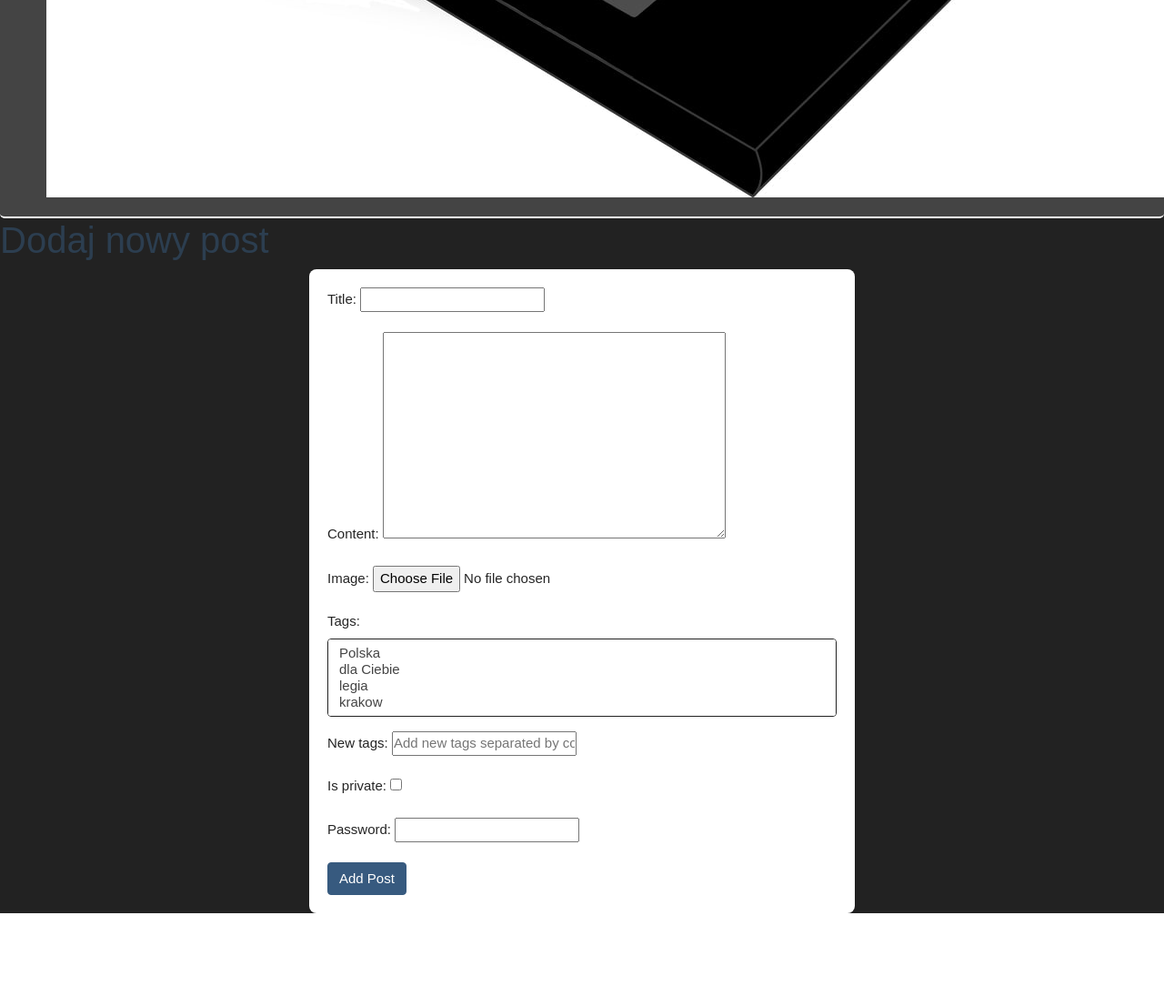
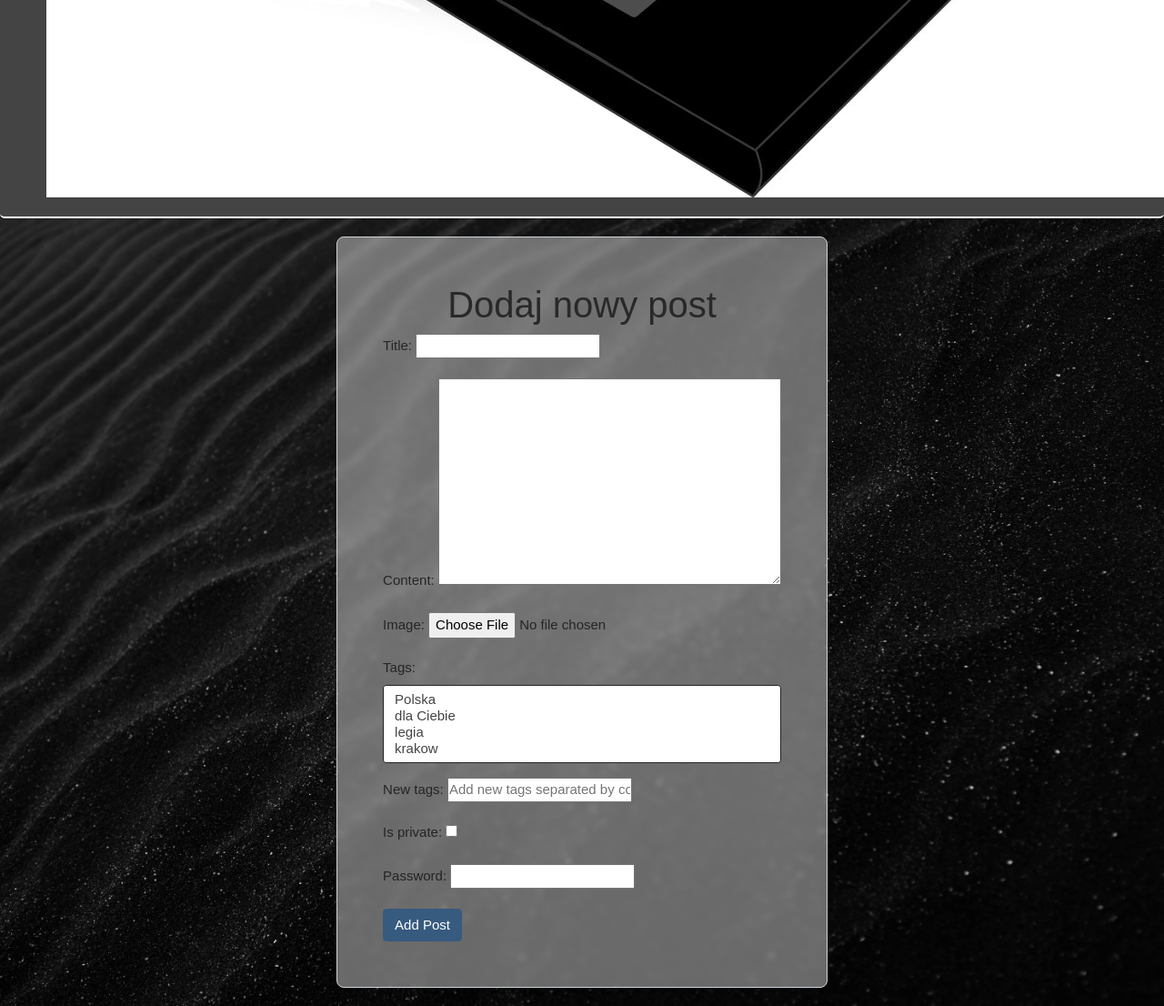
Before and after one commit to SzymonBartkowiak43/PythonBlog, a Django app: page /addpost/2/ in a window 1280 px wide; the page is wider, and only the part inside the window is pictured. Shown: the part 1000-2106 px from the top of that part at 91% size. Before the commit the page ends 2004 px from the top of that part, so only its background shows below. Run offline with Django 5.2, Linux system fonts and the light colour scheme; a user stored in the database is signed in; data comes from the database, SQL or seed files in the repository; both versions use the stored data as it was after the commit; some libraries are stand-ins or nearby versions.

Commit message:
css-16.06-18:14

```diff
--- a/mainapp/static/css/add_post.css
+++ b/mainapp/static/css/add_post.css
@@ -4,7 +4,24 @@
     padding: 0;
     font-family: 'Poppins', sans-serif;
 }
+header {
+    position: sticky;
+    top: 0;
+    z-index: 99;
+}
 
+.background-image {
+    background-image: url('/static/img/background_sites_3.jpg');
+    background-size: cover;
+    background-position: center;
+    background-attachment: fixed;
+    display: flex;
+    justify-content: center;
+    align-items: center;
+    min-height: 100vh;
+    padding: 20px;
+    box-sizing: border-box;
+}
 
 nav {
     background-color: #a3153b;
@@ -43,32 +60,35 @@ nav a {
     display: block;
     padding: 10px 20px;
     color: #fff;
-    text-decoration: none; /* Usunięcie podkreślenia z linków */
-    transition: color 0.3s ease; /* Animacja koloru */
+    text-decoration: none;
+    transition: color 0.3s ease;
 }
 
         /* Stylizacja ciała strony */
 body {
-    background-color: #f5f5f5; /* Delikatne tło */
+    background-color: #b50606; /* Delikatne tło */
     color: #333;
     text-align: center;
 }
 
 
 h2 {
-    margin-bottom: 40px;
-    color: #2c3e50; /* Ciemny kolor nagłówka */
+    text-align: center;
+    margin-bottom: 50px;
+    color: #292929; /* Ciemny kolor nagłówka */
     font-size: 2.5rem;
 }
 
 
 form {
-    background-color: #fff;
+    background-color: rgba(255, 255, 255, 0.4);
+    backdrop-filter: blur(3px);
+    border: 1px solid #ced4da;
     color: #252525;
     border-radius: 8px;
     box-shadow: 0 2px 4px rgba(0, 0, 0, 0.1); /* Delikatny cień */
-    padding: 20px;
-    max-width: 600px;
+    padding: 50px;
+    max-width: 800px;
     margin: 0 auto; /* Wycentrowanie formularza */
 }
 
--- a/mainapp/templates/add_post.html
+++ b/mainapp/templates/add_post.html
@@ -41,12 +41,14 @@
     </nav>
 </header>
 <main>
-    <h2>Dodaj nowy post</h2>
+    <div class="background-image">
     <form method="post" enctype="multipart/form-data">
+        <h2>Dodaj nowy post</h2>
         {% csrf_token %}
         {{ form.as_p }}
         <button type="submit" class="btn btn-primary">Add Post</button>
     </form>
+    </div>
 </main>
 </body>
 </html>
--- a/mainapp/templates/edit_blog.html
+++ b/mainapp/templates/edit_blog.html
@@ -42,6 +42,7 @@
 </header>
 
 <main>
+    <div class="background-image">
     <div class="container edit-blog-container">
         <h2>Edytuj Bloga</h2>
         <form method="post">
@@ -50,6 +51,7 @@
             <button type="submit" class="btn btn-primary">Zapisz zmiany</button>
         </form>
     </div>
+    </div>
 </main>
 </body>
 </html>
```
Also changed, not shown: mainapp/static/css/edit_blog.css (+34 -11 lines), db.sqlite3.
